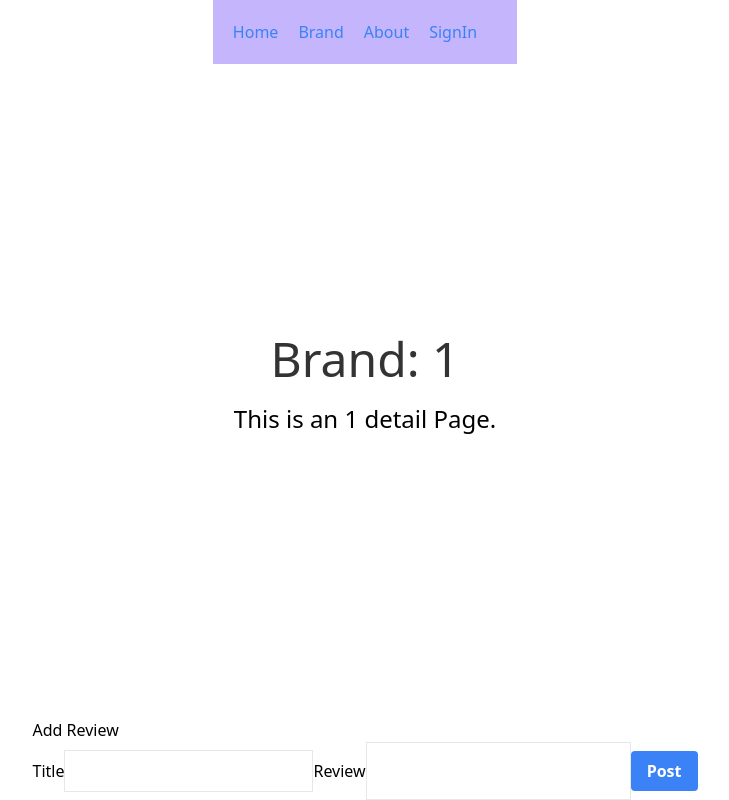
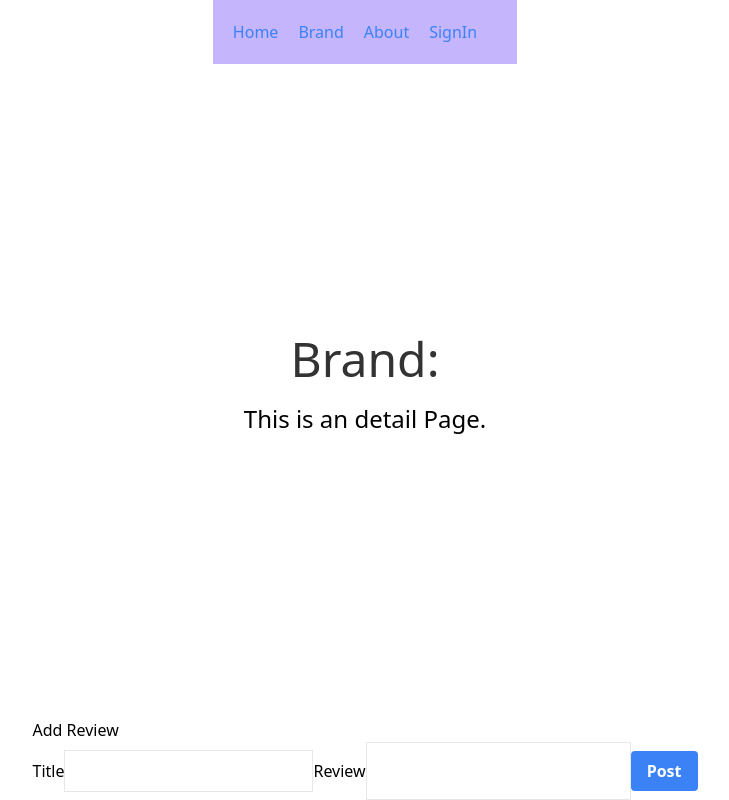
Before and after one commit to tatsuyard/scotch-whisky, a Next.js app: page /brand/1 in a window 1280 px wide. Shown: the whole page, without its empty margins (275-1004 px from the left). Built offline with nearby package versions, Linux system fonts and the light colour scheme; no server answers.

Commit message:
query要素追加

```diff
--- a/pages/brand/[id].tsx
+++ b/pages/brand/[id].tsx
@@ -6,16 +6,17 @@ import { useRouter } from "next/router"
 
 const Brand: React.FC = () => {
     const router = useRouter()
-    const { id } = router.query
+    const { name, id } = router.query
 
     return (
         <div className={styles.container}>
             <div>
                 <Header />
             </div>
+
             <main className={styles.main}>
-                <h1 className="title">Brand: {id}</h1>
-                <p className="text-center text-teal-500 text-2xl py-4">This is an {id} detail Page.</p>
+                <h1 className="title">Brand: {name}</h1>
+                <p className="text-center text-teal-500 text-2xl py-4">This is an {name} detail Page.</p>
             </main>
             <div>
                 <AddReview brandId={ id } />
```
